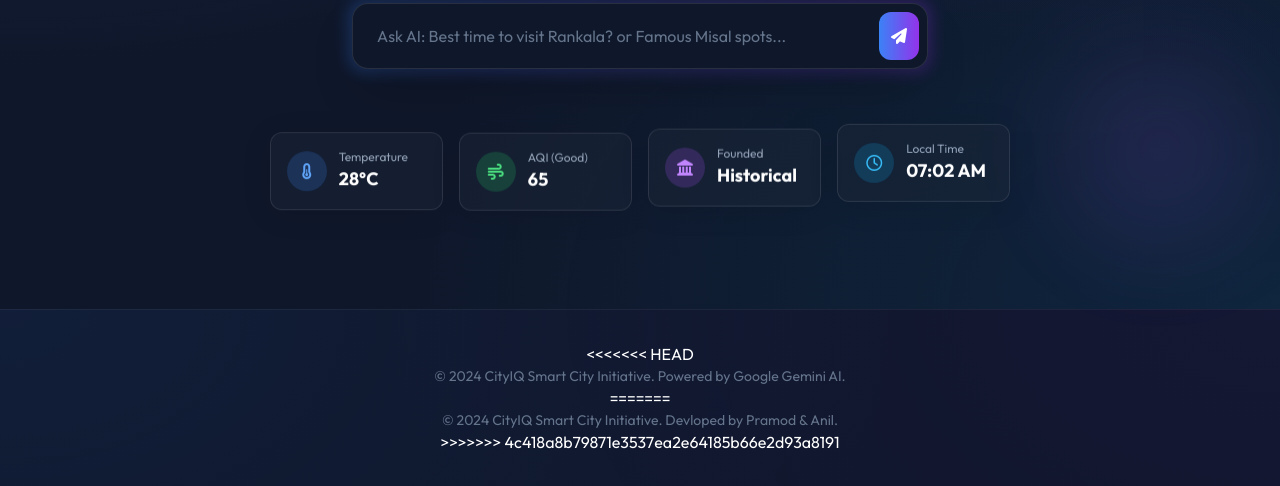
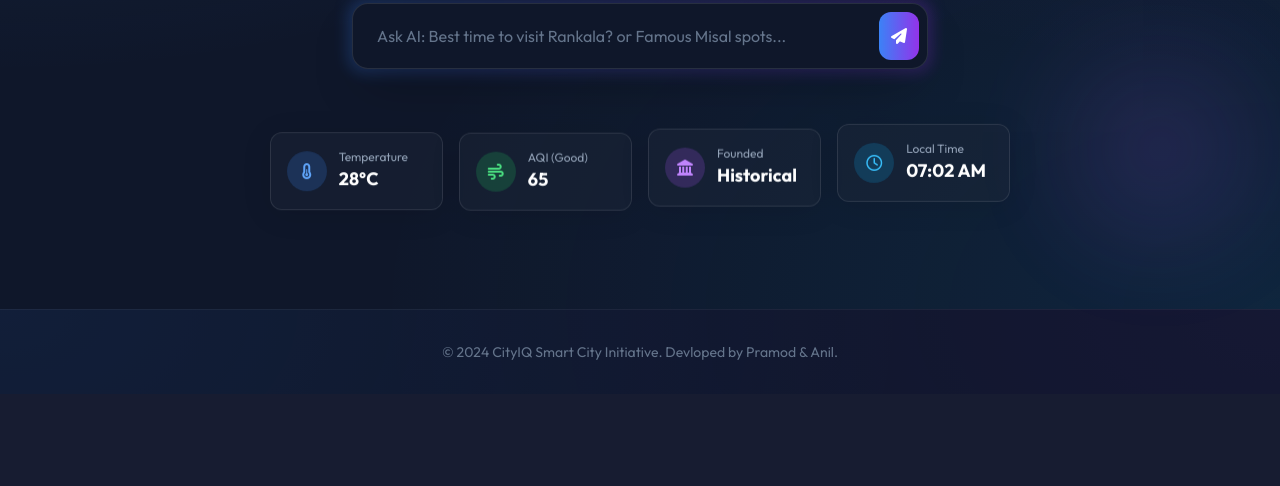
Before and after one commit to pramod1407/CityIQ, a Django app: page / in a window 1280 px wide. Shown: the part 491-977 px from the top of the page. After the commit the page ends 851 px from the top, so only its background shows below. Run offline with Django 5.2, Linux system fonts and the light colour scheme; a user stored in the database is signed in; data comes from the database, SQL or seed files in the repository; data that the repository does not hold is empty; some libraries are stand-ins or nearby versions.

Commit message:
update- footer fix

```diff
--- a/cityiqApp/templates/home.html
+++ b/cityiqApp/templates/home.html
@@ -363,11 +363,7 @@
     <!-- Footer -->
     <footer class="border-t border-white/5 py-8 bg-slate-900/50 mt-auto">
         <div class="container mx-auto px-6 text-center">
-<<<<<<< HEAD
-            <p class="text-slate-500 text-sm">© 2024 CityIQ Smart City Initiative. Powered by Google Gemini AI.</p>
-=======
             <p class="text-slate-500 text-sm">© 2024 CityIQ Smart City Initiative. Devloped by Pramod & Anil.</p>
->>>>>>> 4c418a8b79871e3537ea2e64185b66e2d93a8191
         </div>
     </footer>
 
```
Also changed, not shown: 1 other file.
